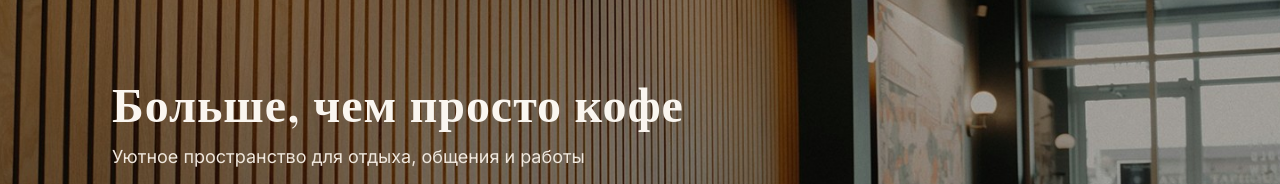
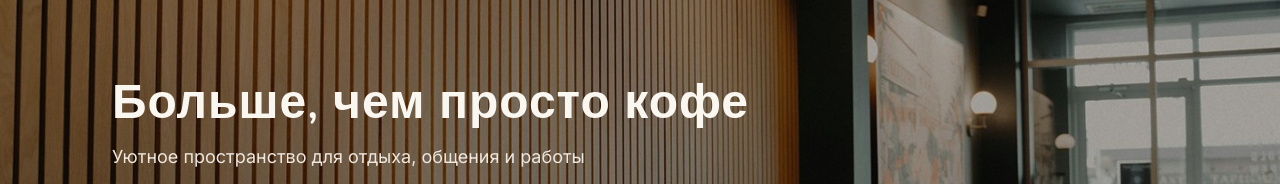
Before and after one commit to JackieKudymova/coffeecafe, a React (Vite) app in the folder coffeecafe/: page / in a window 1280 px wide. Shown: the part 230-414 px from the top of the page. Built offline with nearby package versions, Linux system fonts and the light colour scheme; no server answers.

Commit message:
style(frontend): заголовочный шрифт Nunito и подключение Google Fonts

```diff
--- a/coffeecafe/index.html
+++ b/coffeecafe/index.html
@@ -6,7 +6,7 @@
     <link rel="preconnect" href="https://fonts.gstatic.com" crossorigin />
     <link
       rel="stylesheet"
-      href="https://fonts.googleapis.com/css2?family=Inter:wght@400;500;700&family=Playfair+Display:wght@600&display=swap"
+      href="https://fonts.googleapis.com/css2?family=Inter:wght@400;500;700&family=Nunito:wght@400;500;600;700&display=swap"
     />
     <link rel="icon" type="image/svg+xml" href="/favicon.svg" />
     <meta name="viewport" content="width=device-width, initial-scale=1.0, viewport-fit=cover" />
--- a/coffeecafe/src/index.css
+++ b/coffeecafe/src/index.css
@@ -1,32 +1,38 @@
 @import "tailwindcss";
 
 /*
-  @theme — конфигурация Tailwind v4 через CSS.
+  @theme - конфигурация Tailwind v4 через CSS.
   Здесь определяем кастомные цвета и шрифты проекта из макета Figma.
   После этого можно использовать классы вроде text-cream, bg-brown-button, font-heading и т.д.
 */
 @theme {
   --font-sans: 'Inter', sans-serif;
-  --font-heading: 'Playfair Display', serif;
+  /*
+    Заголовочный шрифт - Nunito (Google Fonts, SIL Open Font License).
+    В макете использован проприетарный SN Pro от Stripe, у которого
+    нет публичной версии с кириллицей. Nunito - бесплатный открытый
+    шрифт с полной поддержкой кириллицы и аналогичным округлым гротеском.
+  */
+  --font-heading: 'Nunito', sans-serif;
 
   --color-cream: #faf6f0;
   --color-cream-dark: #efe7dd;
   --color-brown-button: #d2a679;
-  /* UI-KIT buttons: Group 1473–1476 */
+  /* UI-KIT buttons: Group 1473-1476 */
   --color-brown-button-hover: #c49567;
   --color-brown-button-active: #a68463;
   --color-brown-dark: #2a1c17;
   --color-brown-bg: #1f1714;
   --color-brown-footer: #140f0c;
 
-  /* Поля формы — UI-KIT Input (Frame 1895–1898) */
+  /* Поля формы - UI-KIT Input (Frame 1895-1898) */
   --color-input-bg: #5d483c;
   --color-input-bg-hover: #6a5447;
   --color-input-border-focus: #d2a679;
   --color-input-border-error: #d96b5f;
   --color-placeholder: #cfc6bb;
 
-  /* Пагинация — фрейм HF_desktop_news_1 / UI-KIT */
+  /* Пагинация - фрейм HF_desktop_news_1 / UI-KIT */
   --color-pagination-bg: #4b372b;
   --color-pagination-bg-hover: #6d5240;
   --color-pagination-bg-active: #5d483c;
@@ -37,32 +43,32 @@
 
   /*
     ---- Планшетная типошкала (из macets_ipad в Figma) ----
-    Используется ТОЛЬКО через префикс md: (активно на 768–1023 px).
+    Используется ТОЛЬКО через префикс md: (активно на 768-1023 px).
     Мобильные/десктопные размеры остаются в компонентах как были.
   */
 
-  /* H1 — hero главной (Playfair SemiBold) */
+  /* H1 - hero главной (Playfair SemiBold) */
   --text-h1-tablet: 40px;
   --text-h1-tablet--line-height: 1.333;
   --text-h1-tablet--letter-spacing: 0.02em;
 
-  /* H2 — заголовки блоков и страниц (Playfair SemiBold) */
+  /* H2 - заголовки блоков и страниц (Playfair SemiBold) */
   --text-h2-tablet: 32px;
   --text-h2-tablet--line-height: 1.333;
 
-  /* H3 — подзаголовки и названия элементов (Inter Regular: «Наша философия:», имена позиций, заголовки новостей) */
+  /* H3 - подзаголовки и названия элементов (Inter Regular: «Наша философия:», имена позиций, заголовки новостей) */
   --text-h3-tablet: 22px;
   --text-h3-tablet--line-height: 1.21;
 
-  /* P — основной абзац (Inter Regular) */
+  /* P - основной абзац (Inter Regular) */
   --text-p-tablet: 17px;
   --text-p-tablet--line-height: 1.21;
 
-  /* PS — мелкий вспомогательный (даты, миллилитры, копирайт) */
+  /* PS - мелкий вспомогательный (даты, миллилитры, копирайт) */
   --text-ps-tablet: 14px;
   --text-ps-tablet--line-height: 1.21;
 
-  /* Button — текст в кнопке (Inter Medium) */
+  /* Button - текст в кнопке (Inter Medium) */
   --text-btn-tablet: 16px;
   --text-btn-tablet--line-height: 1.21;
 }
@@ -93,9 +99,9 @@
 
 /*
   Долгое нажатие на мобилках: выделение текста на кнопках и коричневых CTA.
-  Не в @layer — иначе часть утилит/префлайта может перебить user-select.
+  Не в @layer - иначе часть утилит/префлайта может перебить user-select.
   -webkit-touch-callout: iOS, меню по long-press на ссылке.
-  ::selection — запасной вариант, если движок всё же показывает selection.
+  ::selection - запасной вариант, если движок всё же показывает selection.
 */
 button,
 [role='button'],
--- a/coffeecafe/tailwind.config.js
+++ b/coffeecafe/tailwind.config.js
@@ -17,7 +17,7 @@ export default {
       /* Шрифты проекта */
       fontFamily: {
         sans: ['Inter', 'sans-serif'],
-        heading: ['Playfair Display', 'serif'],
+        heading: ['Nunito', 'Inter', 'sans-serif'],
       },
     },
   },
```
